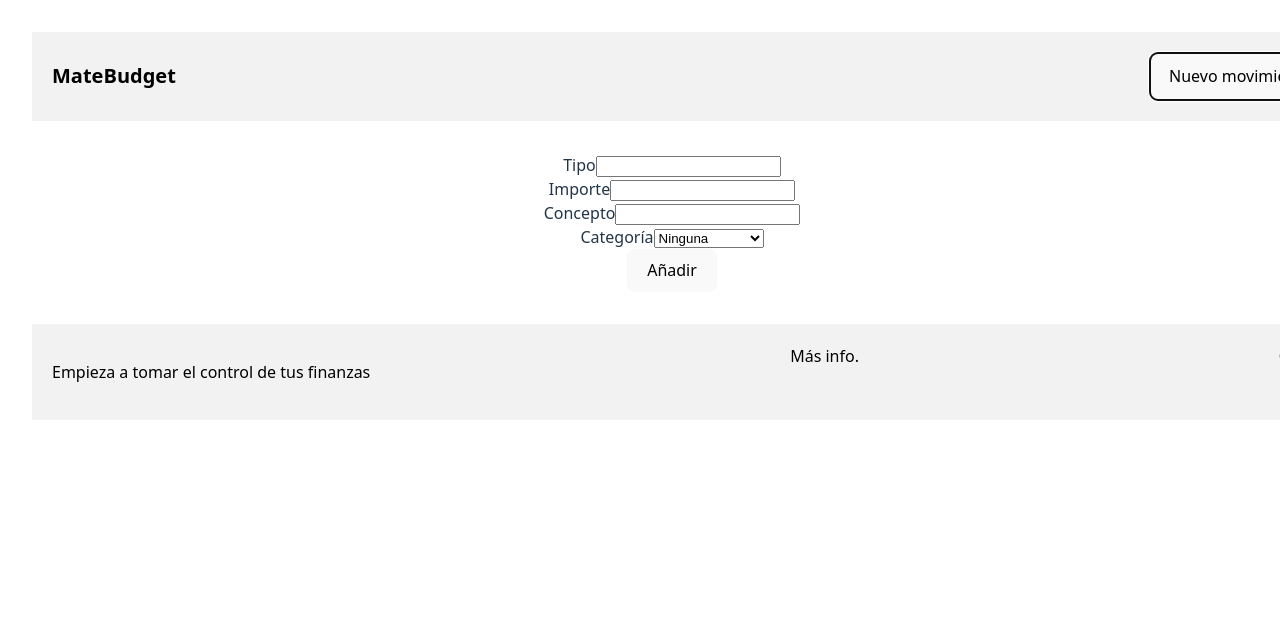
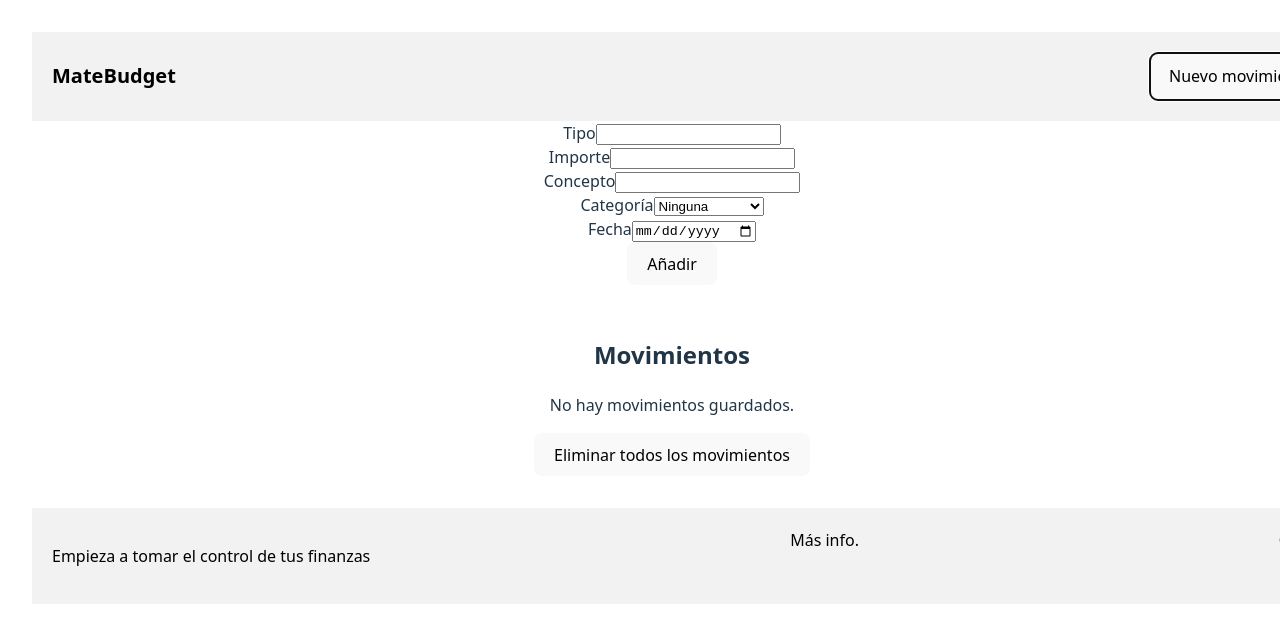
Before and after one commit to toniferrer/matebudget-webapp, a React (Vite) app: page / in a window 1280 px wide. Both pictures are taken after a click on the button "Nuevo movimiento". Shown: the top 642 px of the page. Built offline with nearby package versions, Linux system fonts and the light colour scheme.

Commit message:
Se ha añadido la posibilidad de añadir, ver y eliminar movimientos.

```diff
--- a/src/components/form.tsx
+++ b/src/components/form.tsx
@@ -1,11 +1,20 @@
-import { useState } from 'react';
+import { useState} from 'react';
+
+interface FormData {
+  type: string;
+  amount: string;
+  concept: string;
+  category: string;
+  date: string;
+}
 
 const Form = () => {
-  const [formData, setFormData] = useState({
+  const [formData, setFormData] = useState<FormData>({
     type: '',
-    import: '',
+    amount: '',
     concept: '',
     category: 'ninguna',
+    date: '',
   });
 
   const handleChange = (e: React.ChangeEvent<HTMLInputElement | HTMLSelectElement>) => {
@@ -18,7 +27,16 @@ const Form = () => {
 
   const handleSubmit = (e: React.FormEvent) => {
     e.preventDefault();
-    localStorage.setItem('formData', JSON.stringify(formData));
+    const existingData = JSON.parse(localStorage.getItem('formData') || '[]');
+    const updatedData = [...existingData, formData];
+    localStorage.setItem('formData', JSON.stringify(updatedData));
+    setFormData({
+      type: '',
+      amount: '',
+      concept: '',
+      category: 'ninguna',
+      date: '',
+    });
     alert('Datos guardados en el navegador');
   };
 
@@ -28,7 +46,7 @@ const Form = () => {
             <div>
                 <label>Tipo</label>
                 <input
-                type="select"
+                type="text"
                 name="type"
                 value={formData.type}
                 onChange={handleChange}
@@ -38,8 +56,8 @@ const Form = () => {
                 <label>Importe</label>
                 <input
                 type="number"
-                name="import"
-                value={formData.import}
+                name="amount"
+                value={formData.amount}
                 onChange={handleChange}
                 />
             </div>
@@ -64,6 +82,14 @@ const Form = () => {
                     <option value="ninguna">Ninguna</option>
                 </select>
             </div>
+            <div>
+                <label>Fecha</label>
+                <input
+                type="date"
+                name="date"
+                value={formData.date}
+                onChange={handleChange}/>
+            </div>
             <button type="submit">Añadir</button>
             </form>
         </div>
--- a/src/components/header.tsx
+++ b/src/components/header.tsx
@@ -1,11 +1,22 @@
+import { useState } from 'react';
 import { Link } from 'react-router-dom';
+import Form from './form';
 
 function MyHeader(){
+    const [showForm, setShowForm] = useState(false);
+
+    const toggleForm = () => {
+        setShowForm(!showForm);
+    };
+
     return(
+        <>
         <div className="header">
             <Link to="/"><h1>MateBudget</h1></Link>
-            <button>Nuevo movimiento</button>
+            <button onClick={toggleForm}>Nuevo movimiento</button>
         </div>
+            {showForm && <Form />}
+        </>
     )
 }
 
--- a/src/pages/Home.tsx
+++ b/src/pages/Home.tsx
@@ -1,14 +1,45 @@
 import '../App.css'
+import { useState, useEffect } from 'react';
 import MyFooter from '../components/footer'
 import MyHeader from '../components/header'
-import Form from '../components/form'
+
+interface FormData {
+  type: string;
+  amount: string;
+  concept: string;
+  category: string;
+  date: string;
+}
 
 function Home() {
+  const [savedData, setSavedData] = useState<FormData[]>([]);
+
+  useEffect(() => {
+    const data = JSON.parse(localStorage.getItem('formData') || '[]') as FormData[];
+    setSavedData(data);
+  }, []);
+
   return (
     <>
       <MyHeader />
       <div className="card">
-        <Form />
+        <h2>Movimientos</h2>
+        {savedData.length > 0 ? (
+          <ul>
+            {savedData.map((item, index) => (
+              <li key={index}>
+                {item.type}  {item.amount}€  {item.concept}  {item.category}  {item.date}
+              </li>
+            ))}
+          </ul>
+        ) : (
+          <p>No hay movimientos guardados.</p>
+        )}
+        <button onClick={() =>
+        localStorage.removeItem('formData')
+        }>
+        Eliminar todos los movimientos
+        </button>
       </div>
       <MyFooter />
     </>
```
